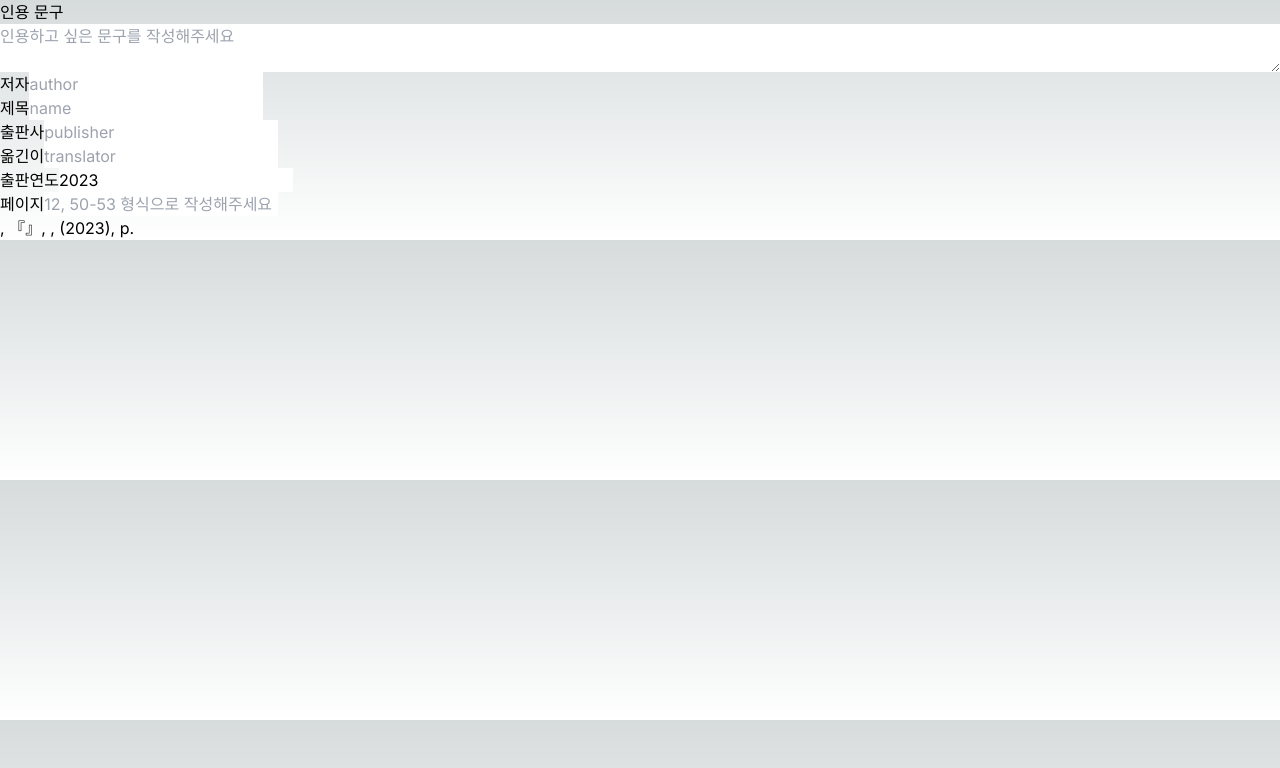
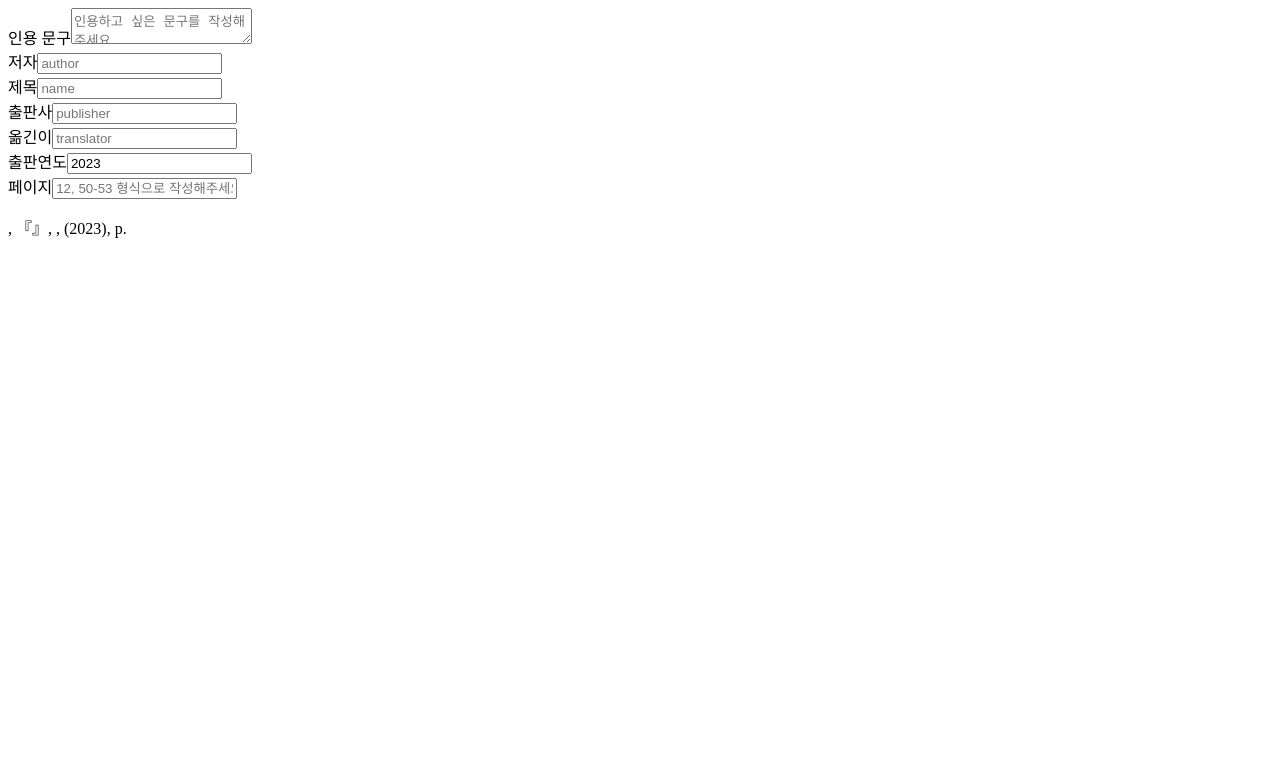
Before and after one commit to JHYOOOOON/Quot, a Next.js app: page / in a window 1280 px wide. Shown: the top 768 px of the page. Built offline with nearby package versions, Linux system fonts and the light colour scheme.

Commit message:
chore: tailwind 제거 및 styled-components 설치

```diff
--- a/package.json
+++ b/package.json
@@ -20,6 +20,7 @@
     "postcss": "8.4.30",
     "react": "18.2.0",
     "react-dom": "18.2.0",
+    "styled-components": "^6.0.8",
     "tailwindcss": "3.3.3",
     "typescript": "5.2.2"
   }
--- a/src/app/globals.css
+++ b/src/app/globals.css
@@ -1,27 +1,16 @@
-@tailwind base;
-@tailwind components;
-@tailwind utilities;
-
 :root {
   --foreground-rgb: 0, 0, 0;
-  --background-start-rgb: 214, 219, 220;
-  --background-end-rgb: 255, 255, 255;
+  --background-rgb: 214, 219, 220;
 }
 
 @media (prefers-color-scheme: dark) {
   :root {
     --foreground-rgb: 255, 255, 255;
-    --background-start-rgb: 0, 0, 0;
-    --background-end-rgb: 0, 0, 0;
+    --background-rgb: 0, 0, 0;
   }
 }
 
 body {
   color: rgb(var(--foreground-rgb));
-  background: linear-gradient(
-      to bottom,
-      transparent,
-      rgb(var(--background-end-rgb))
-    )
-    rgb(var(--background-start-rgb));
+  background: var(--background-rgb);
 }
--- a/src/app/layout.tsx
+++ b/src/app/layout.tsx
@@ -1,8 +1,5 @@
 import "./globals.css";
 import type { Metadata } from "next";
-import { Inter } from "next/font/google";
-
-const inter = Inter({ subsets: ["latin"] });
 
 export const metadata: Metadata = {
   title: "Create Next App",
@@ -16,7 +13,7 @@ export default function RootLayout({
 }) {
   return (
     <html lang="ko">
-      <body className={inter.className}>{children}</body>
+      <body>{children}</body>
     </html>
   );
 }
```
Also changed, not shown: 1 other file (tests, documents, lock files or other folders).
